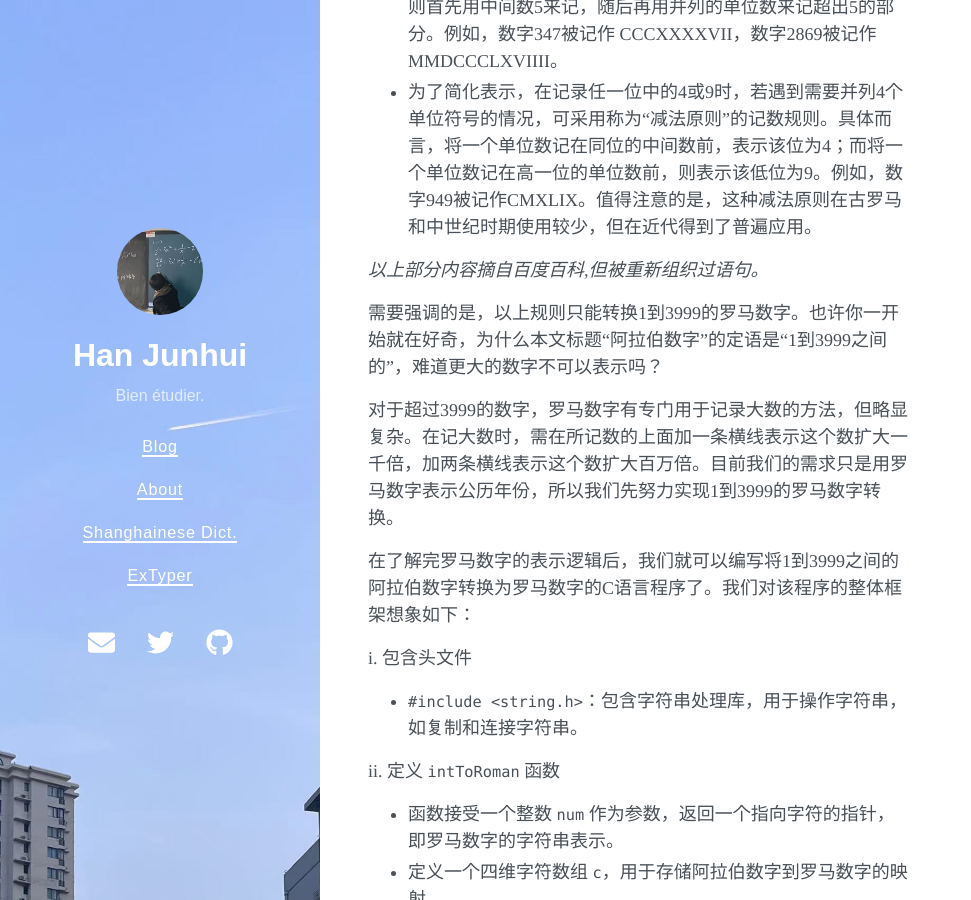
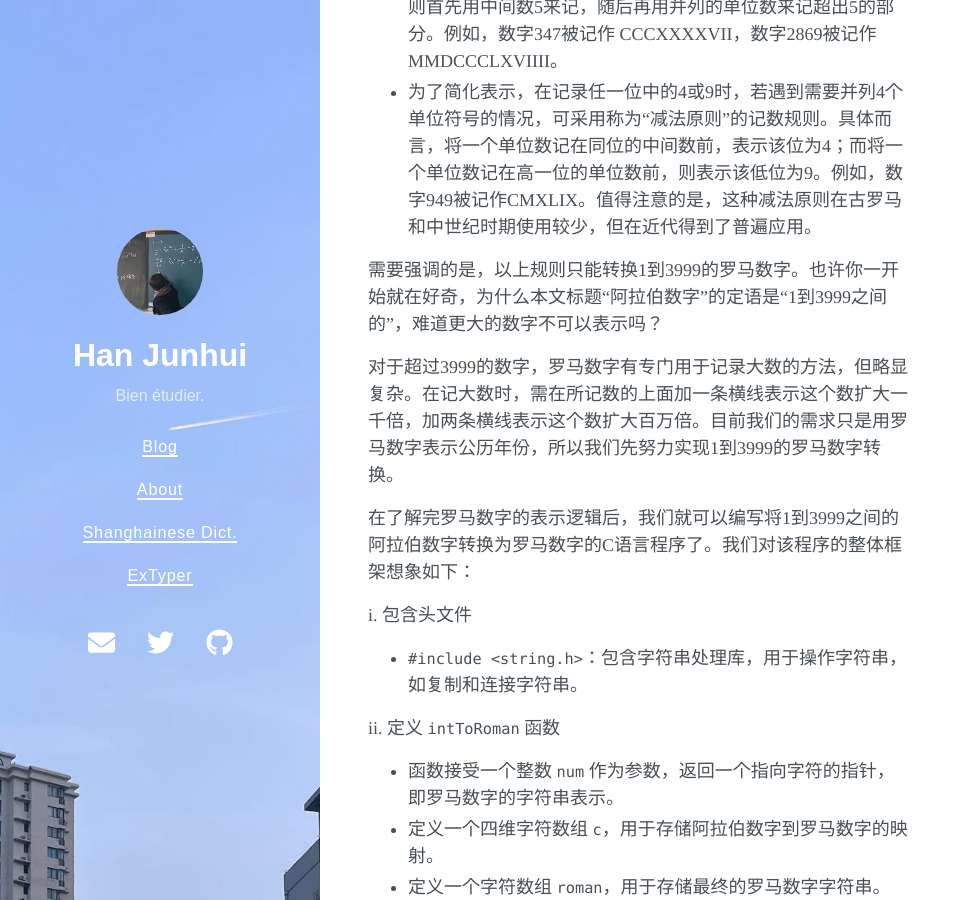
Before and after one commit to hjhsudo/hjhsudo.github.io, a Jekyll site: the page built from _posts/2024-07-15-convert-arabic-numerals-between-1-and-3999-to-roman-numerals.md, in a window 1280 px wide and 900 px high, scrolled down 533 px. Shown: the whole window, without its empty margins (0-971 px from the left). Built offline with Jekyll 4.4.1, drawn with Linux system fonts in a browser that asks for light colours; nearby versions of some CDN libraries.

Commit message:
2024/11/17/12:45 - Modified the contents.

```diff
--- a/_posts/2024-07-15-convert-arabic-numerals-between-1-and-3999-to-roman-numerals.md
+++ b/_posts/2024-07-15-convert-arabic-numerals-between-1-and-3999-to-roman-numerals.md
@@ -14,8 +14,6 @@ date: 2024-07-14 09:00 +0800
 + 罗马数字表示遵循“高位在左，低位在右”的原则。例如，数字151被记作CLI，数字1515被记作MDXV.
 + 对于任一位上的数字，若非1非5，则可采用该位的符号进行表示。具体而言，小于5的数通过并列的单位数来记，而大于5的数则首先用中间数5来记，随后再用并列的单位数来记超出5的部分。例如，数字347被记作 CCCXXXXVII，数字2869被记作 MMDCCCLXVIIII。
 + 为了简化表示，在记录任一位中的4或9时，若遇到需要并列4个单位符号的情况，可采用称为“减法原则”的记数规则。具体而言，将一个单位数记在同位的中间数前，表示该位为4；而将一个单位数记在高一位的单位数前，则表示该低位为9。例如，数字949被记作CMXLIX。值得注意的是，这种减法原则在古罗马和中世纪时期使用较少，但在近代得到了普遍应用。
-
-_以上部分内容摘自百度百科,但被重新组织过语句。_
 
 需要强调的是，以上规则只能转换1到3999的罗马数字。也许你一开始就在好奇，为什么本文标题“阿拉伯数字”的定语是“1到3999之间的”，难道更大的数字不可以表示吗？
 
```
